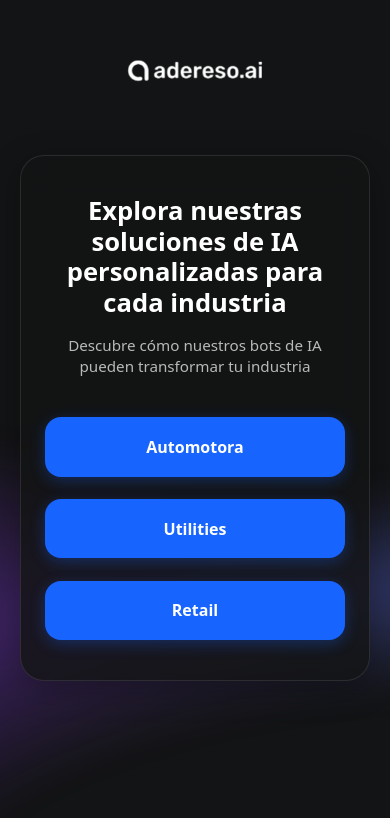
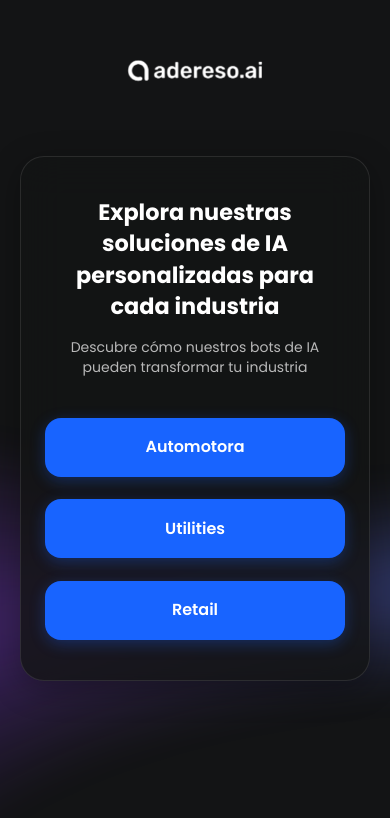
Before and after one commit to PabloArayaG/adere-tree, a Vue app: page / in a window 390 px wide. Shown: the top 818 px of the page. Built offline with nearby package versions, Linux system fonts and the light colour scheme.

Commit message:
ajustes de font

```diff
--- a/src/App.vue
+++ b/src/App.vue
@@ -21,10 +21,13 @@
 </template>
 
 <style>
+@import url('https://fonts.googleapis.com/css2?family=Poppins:wght@300;400;500;600;700&display=swap');
+
 * {
   margin: 0;
   padding: 0;
   box-sizing: border-box;
+  font-family: 'Poppins', -apple-system, BlinkMacSystemFont, 'Segoe UI', Roboto, sans-serif;
 }
 
 html, body {
@@ -100,16 +103,16 @@ body::before {
 }
 
 h2 {
-  font-size: 2rem;
+  font-size: 1.75rem;
   font-weight: 700;
   color: white;
   margin: 0 0 1rem 0;
   text-align: center;
-  line-height: 1.3;
+  line-height: 1.5;
 }
 
 .subtitle {
-  font-size: 1rem;
+  font-size: 0.875rem;
   color: rgba(255, 255, 255, 0.7);
   margin: 0 0 2.5rem 0;
   text-align: center;
@@ -166,8 +169,12 @@ h2 {
   }
 
   h2 {
-    font-size: 1.6rem;
+    font-size: 1.375rem;
     margin: 0 0 0.9rem 0;
+  }
+
+  .subtitle {
+    font-size: 0.875rem;
   }
 
   .subtitle {
@@ -210,13 +217,13 @@ h2 {
   }
 
   h2 {
-    font-size: 1.6rem;
+    font-size: 1.4rem;
     margin: 0 0 1rem 0;
-    line-height: 1.2;
+    line-height: 1.4;
   }
 
   .subtitle {
-    font-size: 0.95rem;
+    font-size: 0.875rem;
     margin: 0 0 2.5rem 0;
     line-height: 1.4;
   }
@@ -252,11 +259,11 @@ h2 {
   }
 
   h2 {
-    font-size: 1.4rem;
+    font-size: 1.125rem;
   }
 
   .subtitle {
-    font-size: 0.9rem;
+    font-size: 0.8rem;
     margin: 0 0 2rem 0;
   }
 
```
